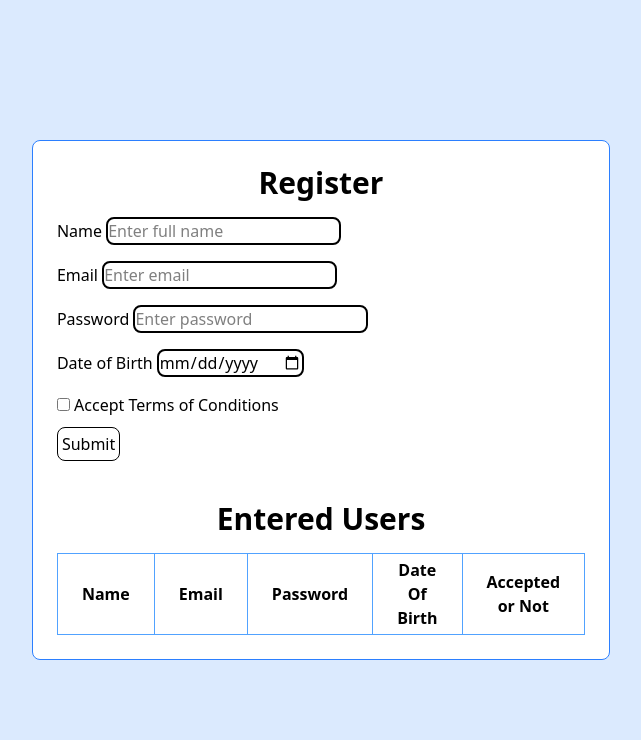
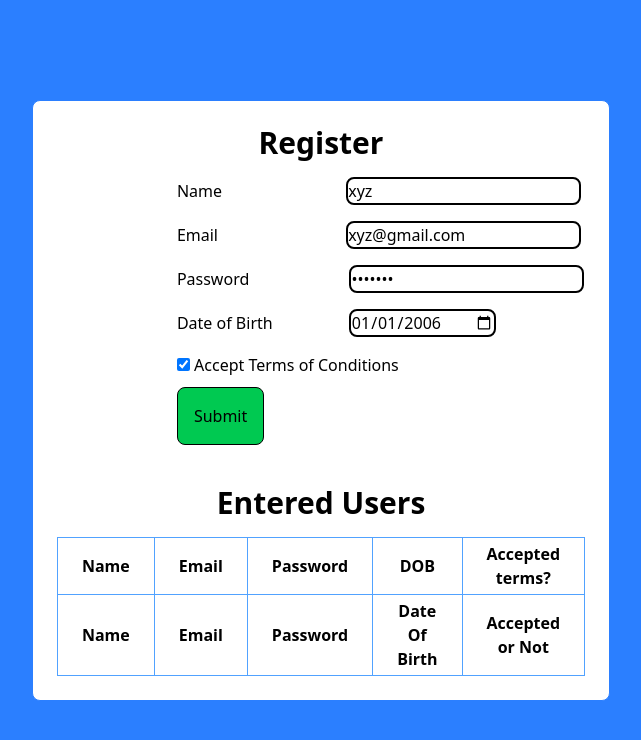
Before and after one commit to Rinz-Loji/w201, a website: page http-server/registration.html in a window 1280 px wide. Shown: the whole page, without its empty margins (319-960 px from the left). Drawn offline with nearby package versions, Linux system fonts and the light colour scheme.

Commit message:
Default values added for input elements

```diff
--- a/http-server/registration.html
+++ b/http-server/registration.html
@@ -1,34 +1,53 @@
 <!DOCTYPE html>
 <html>
+
 <head>
     <script src="https://cdn.jsdelivr.net/npm/@tailwindcss/browser@4"></script>
+    <meta charset="UTF-8">
     <title>Registration Page</title>
+    <style href="style.css" rel="stylesheet">
     </style>
 </head>
+
 <body>
-    <div class="min-h-screen flex items-center justify-center bg-blue-100 ">
+    <div class="min-h-screen flex items-center justify-center bg-blue-500 ">
         <div class="bg-white border border-blue-500 p-6 rounded-lg  w-full  max-w-min ">
             <h2 class="text-3xl font-bold mb-4 text-center">Register</h2>
             <form id="user-form">
-            <label class="" for="name">Name</label class="">
-            <input class="border-2 rounded-lg mb-4" required type="text" id="name" name="name" placeholder="Enter full name"></br>
-            <label class="" for="email">Email</label class="">
-            <input class="border-2 rounded-lg mb-4" required type="email" id="email" name="email" placeholder="Enter email"></br>
-            <label class="" for="password">Password</label class="">
-            <input class="border-2 rounded-lg mb-4" required type="password" id="password" name="password" placeholder="Enter password"></br>
-            <label class="" for="DOB">Date of Birth</label class="">
-            <input class="border-2 rounded-lg mb-4 " required type="date" id="DOB" name="DOB" placeholder="Enter date of birth" ></br>
-            <input class="border-2 rounded-lg mb-4" required type="checkbox" id="terms" name="terms">
-            <label class="" for="terms">Accept Terms of Conditions</label></br>
-            <button class="border-1 rounded-lg p-1 mb-10" type="submit" id="submit">Submit</button>
+                <label class="ml-30 mr-30" for="name">Name</label>
+                <input class="border-2 rounded-lg mb-4 " required type="text" id="name" name="name" value="xyz"
+                    placeholder="Enter full name"><br>
+                <label class="ml-30 mr-31" for="email">Email</label>
+                <input class="border-2 rounded-lg mb-4 " required type="email" id="email" name="email" value="xyz@gmail.com"
+                    placeholder="Enter email"><br>
+                <label class="ml-30 mr-24" for="password">Password</label>
+                <input class="border-2 rounded-lg mb-4" required type="password" id="password" name="password" value="xyz1223"
+                    placeholder="Enter password"><br>
+                <label class="ml-30 mr-18" for="DOB">Date of Birth</label>
+                <input class="border-2 rounded-lg mb-4 " required type="date" id="DOB" name="DOB" value="2006-01-01"
+                    placeholder="Enter date of birth"><br>
+                <input class="border-2 rounded-lg mb-4 ml-30" required type="checkbox" id="terms" name="terms" checked>
+                <label for="terms">Accept Terms of Conditions</label><br>
+                <button class="border-1 rounded-lg p-4 mb-10 ml-30  hover:text-white bg-green-500" type="submit" id="submit">Submit</button>
             </form>
 
             <h1 class="text-3xl font-black mb-4 text-center">Entered Users</h1>
-            <table id="table" class="table-auto w-full border border-gray-300 border-collapse">
+            <table class="table-auto w-full border border-gray-300 border-collapse">
+                <thead>
+                    <tr>
+                        <th class="border border-blue-400 px-6 py-1">Name</th>
+                        <th class="border border-blue-400 px-6 py-1">Email</th>
+                        <th class="border border-blue-400 px-6 py-1">Password</th>
+                        <th class="border border-blue-400 px-6 py-1">DOB</th>
+                        <th class="border border-blue-400 px-6 py-1">Accepted terms?</th>
+                    </tr>
+                </thead>
+                <tbody id="table"></tbody>
             </table>
         </div>
         <script src="reg.js">
         </script>
     </div>
 </body>
+
 </html>
```
Lines whose indentation alone changed are shown as unchanged.
